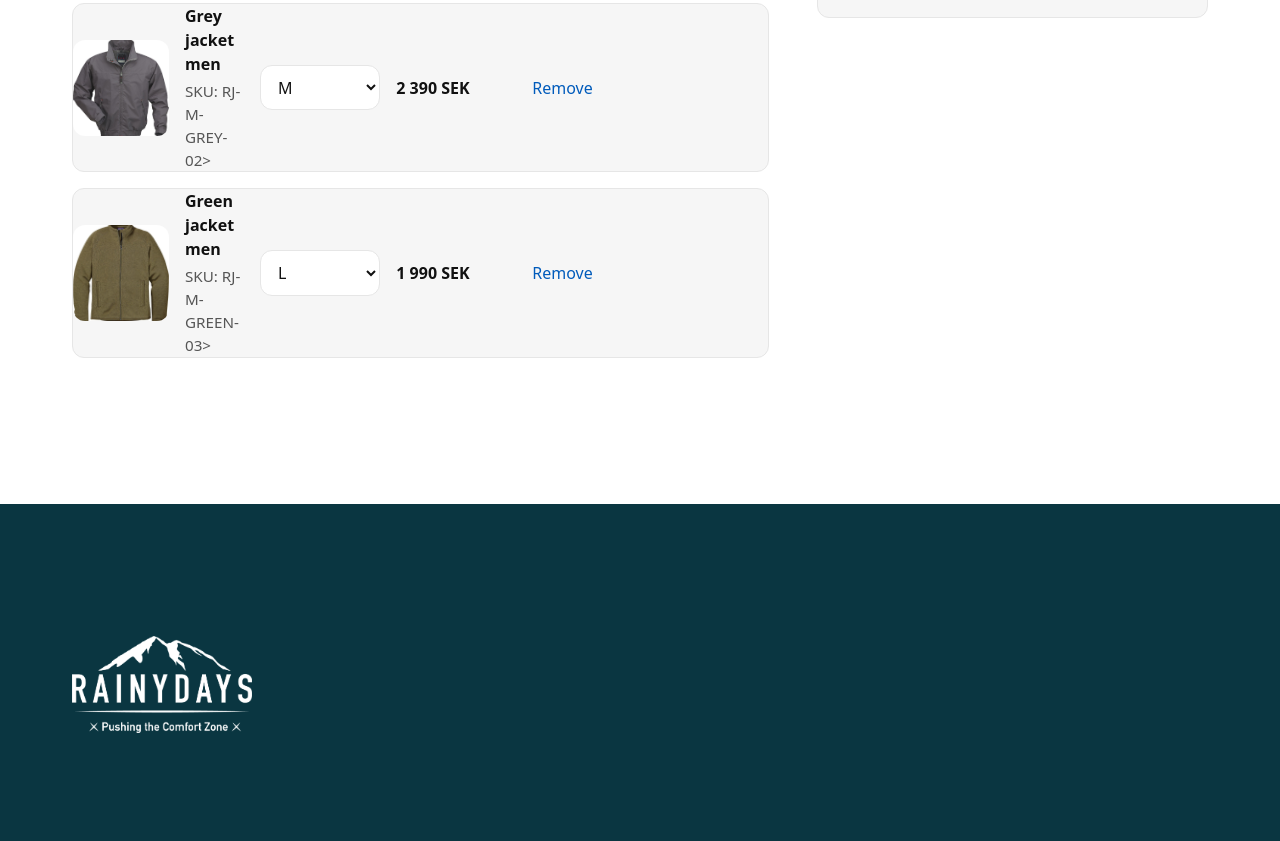
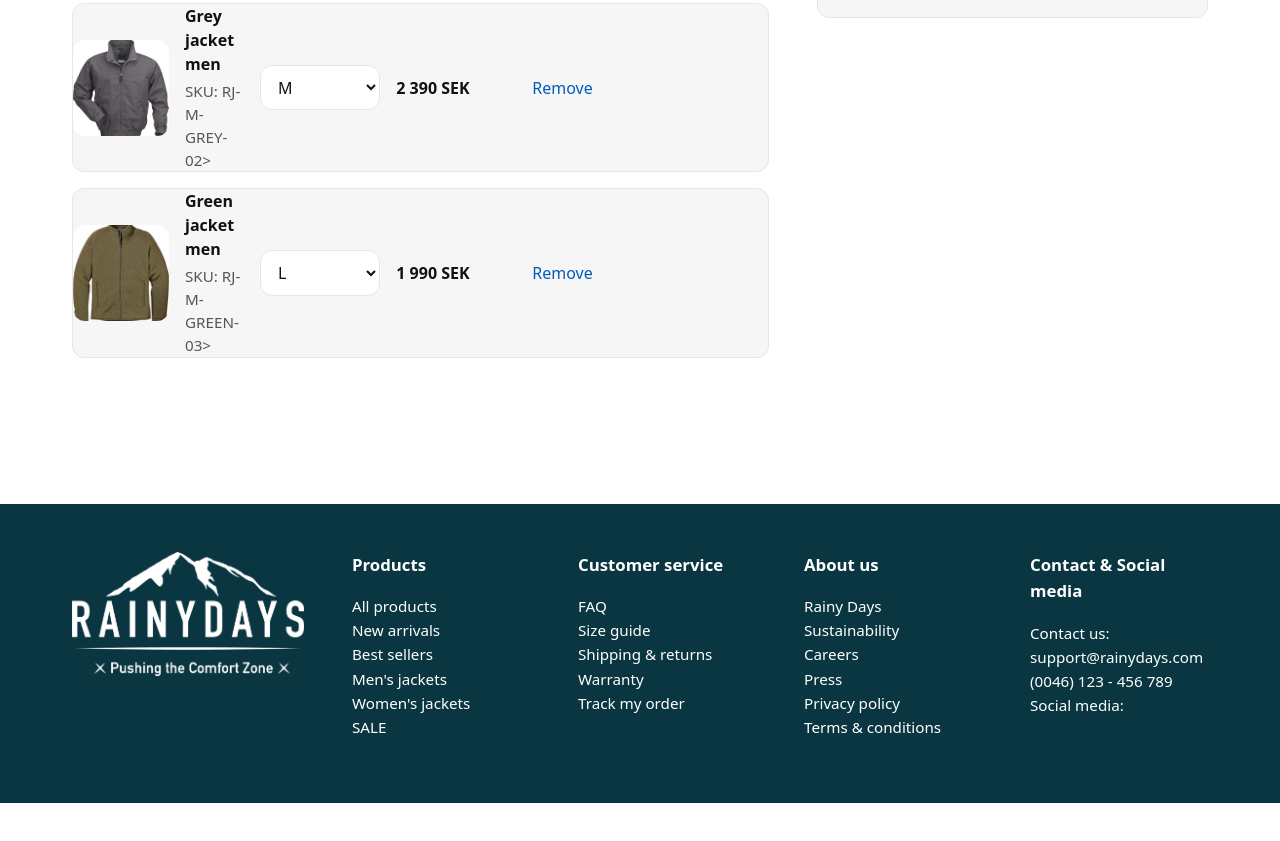
Before and after one commit to Denise-Cramer/html-css-denisecramer, a plain HTML site: page cart.html in a window 1280 px wide. Shown: the part 615-1456 px from the top of the page. After the commit the page ends 1418 px from the top, so only its background shows below. Drawn offline with Linux system fonts and the light colour scheme.

Commit message:
Footer on all pages
paste footer to all the pages

```diff
--- a/cart.html
+++ b/cart.html
@@ -210,14 +210,36 @@
         </div>
     </section>
     </main>
-    <footer role="contentinfo" class="site-footer">
-        <div class="container footer-inner">
-            <!--Left: logo-->
-            <a href="index.html" class="footer-logo footer-logo--invert" aria-label="Rainy days logo">
-                <img src="assets/icons/RainyDays_Logo.png" width="232" height="125" alt="Rainy Days logo">
-            </a>
-            <!--Right: remaining 4 grids-->
-            <div class="footer-meta">
+    <footer role="contentinfo" class="site-footer--simple">
+        <div class="container footer-simple">
+            <!--Logo-->
+            <div class="fs-col fs-logo">
+                <img src="assets/icons/RainyDays_Logo.png" alt="RainyDays_Logo" width="232" height="125">
+            </div>
+
+            <!--Column 2: products-->
+            <div class="fs-col">
+                <h3 class="fs-title">Products</h3>
+                <p>All products<br>New arrivals<br>Best sellers<br>Men's jackets<br>Women's jackets<br>SALE</p>
+            </div>
+
+            <!--Column 3: Customer service-->
+            <div class="fs-col">
+                <h3 class="fs-title">Customer service</h3>
+                <p>FAQ<br>Size guide<br>Shipping & returns<br>Warranty<br>Track my order</p>
+            </div>
+
+            <!--Column 4: About us-->
+            <div class="fs-col">
+                <h3 class="fs-title">About us</h3>
+                <p>Rainy Days<br>Sustainability<br>Careers<br>Press<br>Privacy policy<br>Terms & conditions</p>
+            </div>
+
+            <!--Column 5: Contact & social-->
+            <div class="fs-col">
+                <h3 class="fs-title">Contact & Social media</h3>
+                <p>Contact us:<br>support@rainydays.com<br>(0046) 123 - 456 789<br>Social media:</p>
+                 <!--Add icons for FB, insta, linkedin and youtube-->
             </div>
         </div>
     </footer>
```
Also changed, not shown: confirmation.html (+30 -8 lines), payment.html (+30 -8 lines), product.html (+30 -7 lines), products.html (+30 -7 lines).
